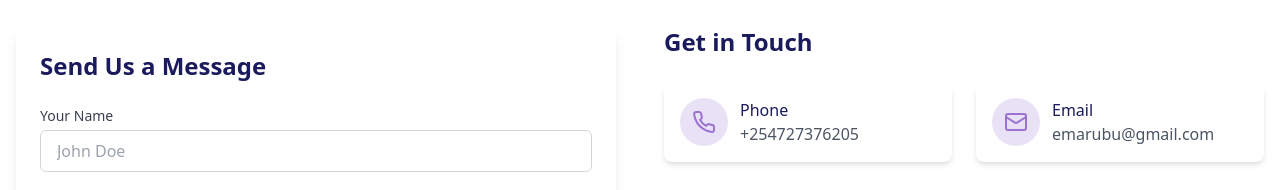
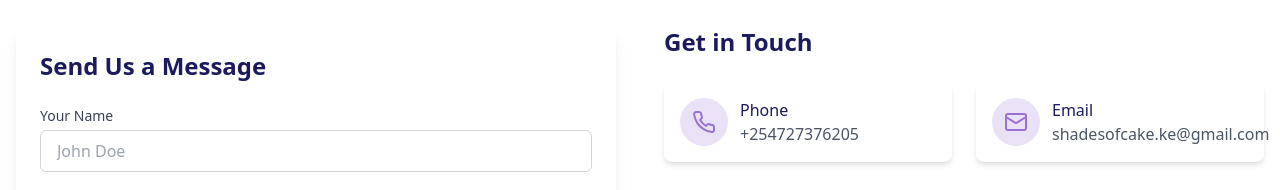
Before and after one commit to AustinMunene/shadesofcake, a React (Vite) app: page / in a window 1280 px wide. Shown: the part 4640-4830 px from the top of the page. Built offline with nearby package versions, Linux system fonts and the light colour scheme.

Commit message:
changed email address

```diff
--- a/src/components/ContactSection.tsx
+++ b/src/components/ContactSection.tsx
@@ -73,8 +73,8 @@ const ContactSection: React.FC = () => {
     {
       icon: Mail,
       title: 'Email',
-      details: 'emarubu@gmail.com',
-      link: 'mailto:emarubu@gmail.com',
+      details: 'shadesofcake.ke@gmail.com',
+      link: 'mailto:shadesofcake.ke@gmail.com',
     },
     {
       icon: MapPin,
```
